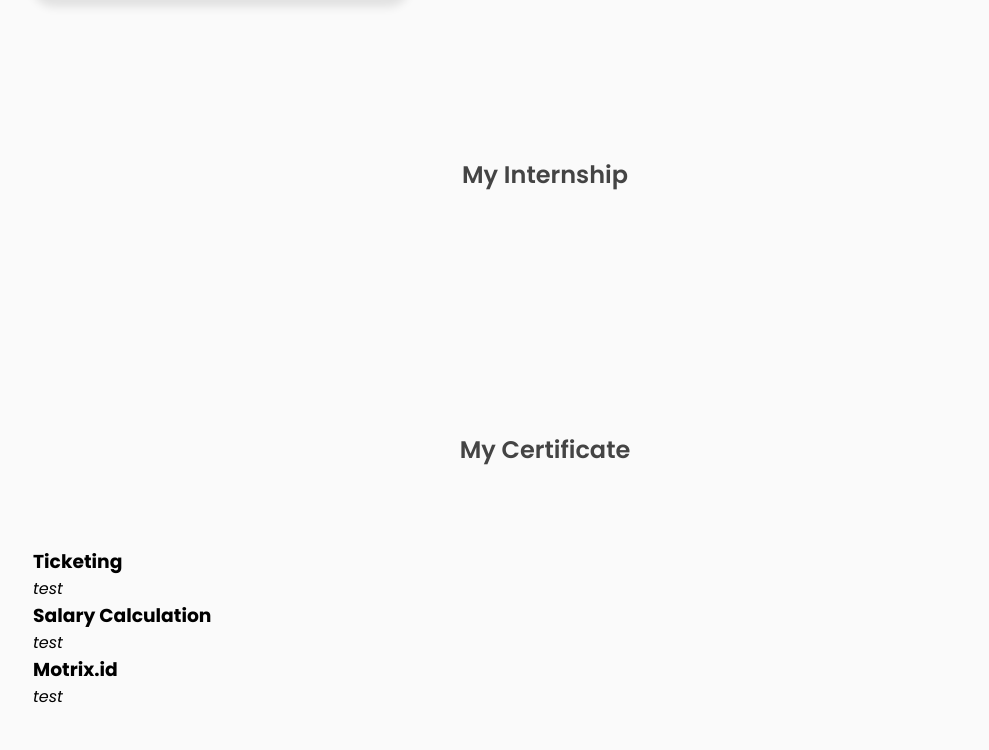
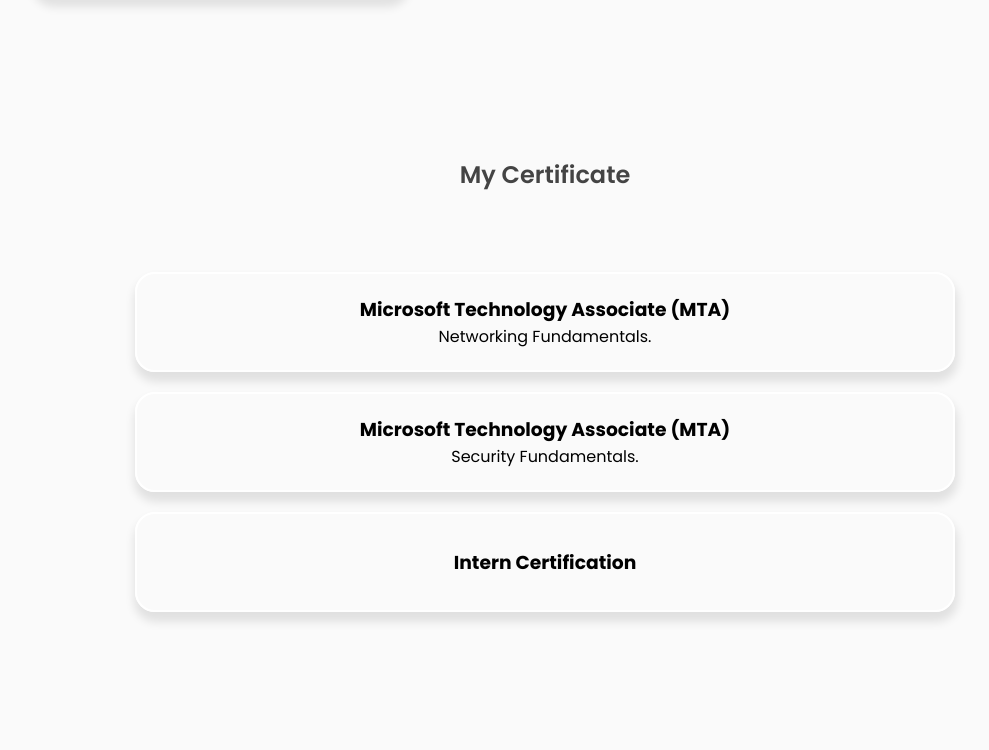
Before and after one commit to Rell2724/Rell2724.github.io, a plain HTML site: page index.html in a window 1280 px wide. Shown: the part 1450-2200 px from the top of the page, without its empty margins (95-1084 px from the left). Drawn offline with nearby package versions, Linux system fonts and the light colour scheme.

Commit message:
initial commit 2

```diff
--- a/index.html
+++ b/index.html
@@ -3,6 +3,9 @@
   <head>
     <meta charset="UTF-8" />
     <meta name="viewport" content="width=device-width, initial-scale=1.0" />
+    <meta http-equiv="cache-control" content="no-cache" />
+    <meta http-equiv="expires" content="0" />
+    <meta http-equiv="pragma" content="no-cache" />
     <title>Portfolio</title>
     <link
       rel="stylesheet"
@@ -29,10 +32,6 @@
             </li>
             <li class="nav_list">
               <a href="#about" class="nav-link">About me</a>
-              <div class="circle"></div>
-            </li>
-            <li class="nav_list">
-              <a href="#myintern" class="nav-link">Internship</a>
               <div class="circle"></div>
             </li>
             <li class="nav_list">
@@ -146,13 +145,6 @@
           </div>
         </section>
 
-        <!-- My Intern -->
-        <section class="section" id="myintern">
-          <div class="top-header">
-            <h1>My Internship</h1>
-          </div>
-        </section>
-
         <!-- My Certificate -->
         <section class="section" id="certificate">
           <div class="top-header">
@@ -160,16 +152,19 @@
           </div>
           <div class="certificate-container">
             <div class="certificate-box">
-              <h3>Ticketing</h3>
-              <i>test</i>
+              <h3>Microsoft Technology Associate (MTA)</h3>
+              <p>Networking Fundamentals.</p>
+              <i>Issued 2021</i>
             </div>
             <div class="certificate-box">
-              <h3>Salary Calculation</h3>
-              <i>test</i>
+              <h3>Microsoft Technology Associate (MTA)</h3>
+              <p>Security Fundamentals.</p>
+              <i>Issued 2020</i>
             </div>
             <div class="certificate-box">
-              <h3>Motrix.id</h3>
-              <i>test</i>
+              <h3>Intern Certification</h3>
+              <p></p>
+              <i>Issued 2022</i>
             </div>
           </div>
         </section>
@@ -254,7 +249,8 @@
         <div class="middle-footer">
           <ul class="footer-menu">
             <li class="footer-menu-list"><a href="#home">Home</a></li>
-            <li class="footer-menu-list"><a href="#about">About</a></li>
+            <li class="footer-menu-list"><a href="#about">About Me</a></li>
+            <li class="footer-menu-list"><a href="#certificate">Certificate</a></li>
             <li class="footer-menu-list"><a href="#projects">Projects</a></li>
             <li class="footer-menu-list"><a href="#contact">Contact</a></li>
           </ul>
--- a/style.css
+++ b/style.css
@@ -540,6 +540,50 @@
   color: var(--text-color);
 }
 
+/*certification box*/
+.certificate-container {
+  display: flex;
+  justify-content: space-between;
+  gap: 20px;
+  flex-direction: column;
+  align-items: center;
+}
+
+.certificate-box {
+  display: flex;
+  justify-content: center;
+  align-items: center;
+  flex-direction: column;
+  width: 80%;
+  height: 100px;
+  background: transparent;
+  border: 2px solid #fff;
+  border-radius: 20px;
+  box-shadow: 1px 8px 10px 2px var(--first-shadow);
+  overflow: hidden;
+  cursor: pointer;
+  position: relative;
+  transition: transform 0.3s ease, height 0.3s ease;
+  text-align: center;
+}
+
+.certificate-box i {
+  display: none;
+  opacity: 0;
+  transition: opacity 0.3s ease, transform 0.3s ease;
+}
+
+.certificate-box:hover {
+  transform: scale(1.05);
+  height: 200px;
+}
+
+.certificate-box:hover i {
+  display: block;
+  opacity: 1;
+  transform: translateY(10px);
+}
+
 /* contact box */
 .contact-info {
   position: relative;
```
